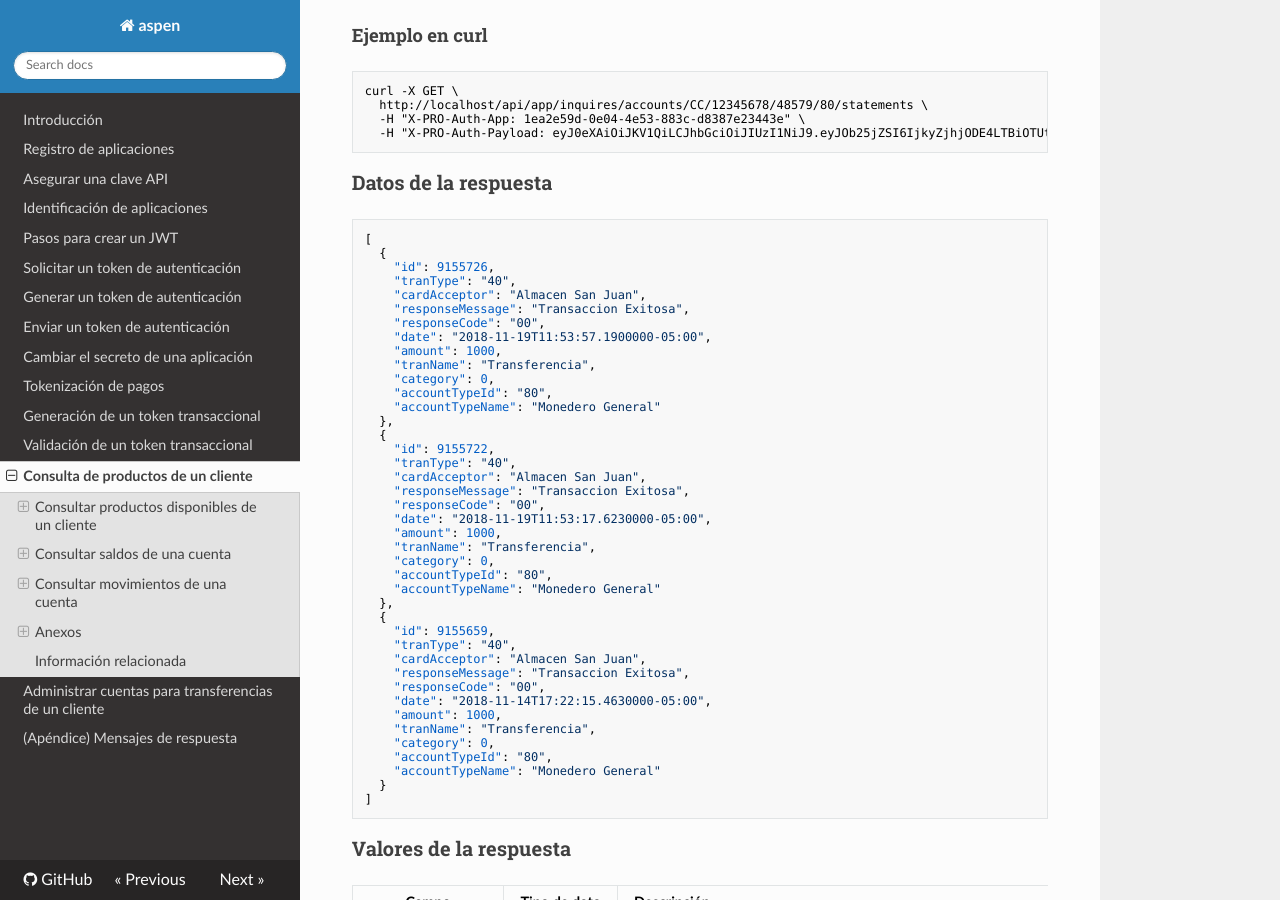
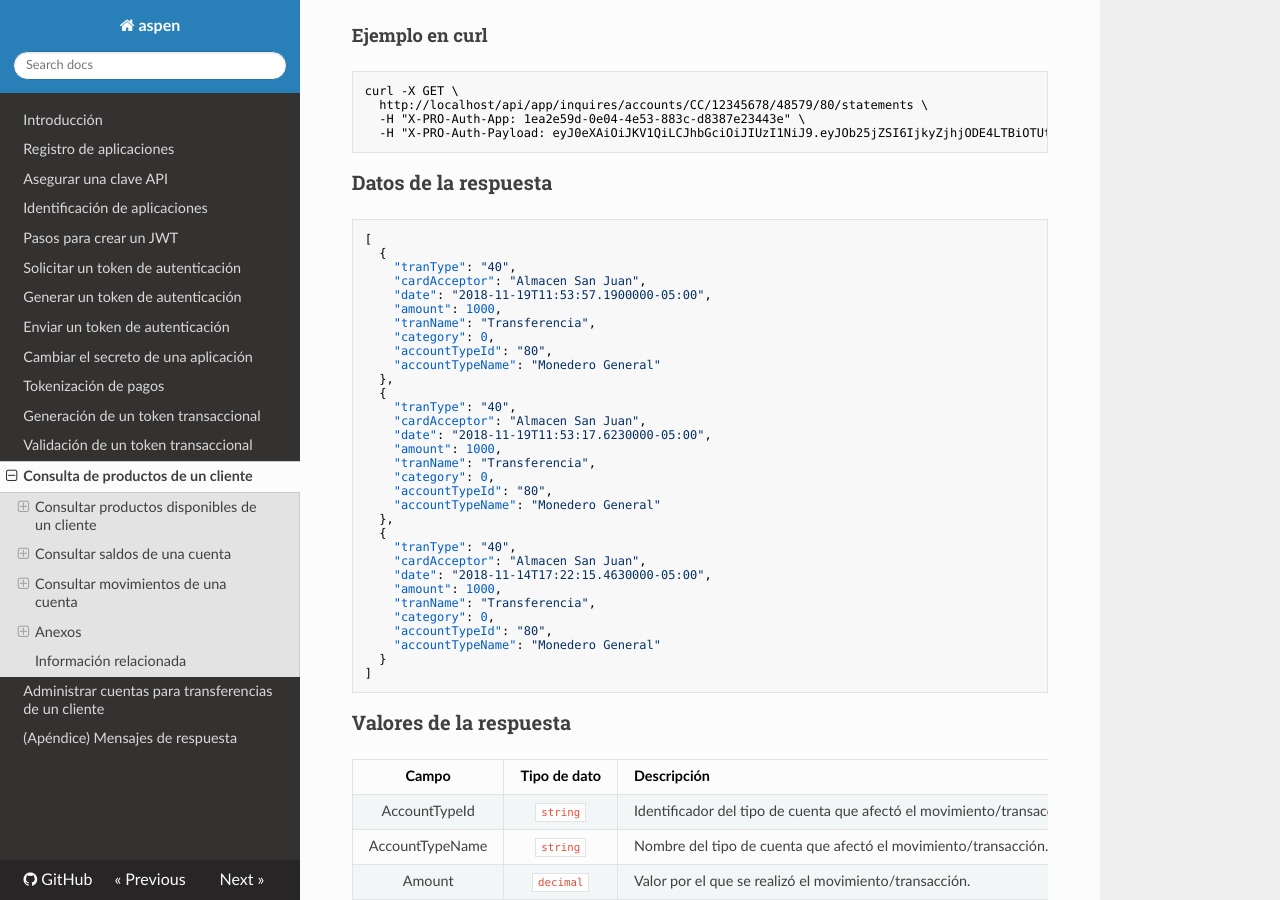
Before and after one commit to menchi2000/Aspen, an MkDocs documentation site: the page built from docs/Inquiries-CustomerAccounts.md, in a window 1280 px wide and 900 px high, scrolled down 5522 px. Built offline with MkDocs 1.6.1, drawn with Linux system fonts in a browser that asks for light colours; nearby versions of some CDN libraries; old or Windows-style settings are respelled for this version of MkDocs.

````diff
--- a/docs/Inquiries-CustomerAccounts.md
+++ b/docs/Inquiries-CustomerAccounts.md
@@ -252,11 +252,8 @@ curl -X GET \
 ```json
 [
   {
-    "id": 9155726,
     "tranType": "40",
     "cardAcceptor": "Almacen San Juan",
-    "responseMessage": "Transaccion Exitosa",
-    "responseCode": "00",
     "date": "2018-11-19T11:53:57.1900000-05:00",
     "amount": 1000,
     "tranName": "Transferencia",
@@ -265,11 +262,8 @@ curl -X GET \
     "accountTypeName": "Monedero General"
   },
   {
-    "id": 9155722,
     "tranType": "40",
     "cardAcceptor": "Almacen San Juan",
-    "responseMessage": "Transaccion Exitosa",
-    "responseCode": "00",
     "date": "2018-11-19T11:53:17.6230000-05:00",
     "amount": 1000,
     "tranName": "Transferencia",
@@ -278,11 +272,8 @@ curl -X GET \
     "accountTypeName": "Monedero General"
   },
   {
-    "id": 9155659,
     "tranType": "40",
     "cardAcceptor": "Almacen San Juan",
-    "responseMessage": "Transaccion Exitosa",
-    "responseCode": "00",
     "date": "2018-11-14T17:22:15.4630000-05:00",
     "amount": 1000,
     "tranName": "Transferencia",
````
Also changed, not shown: docs/Responses.md (+1 -1 lines).
